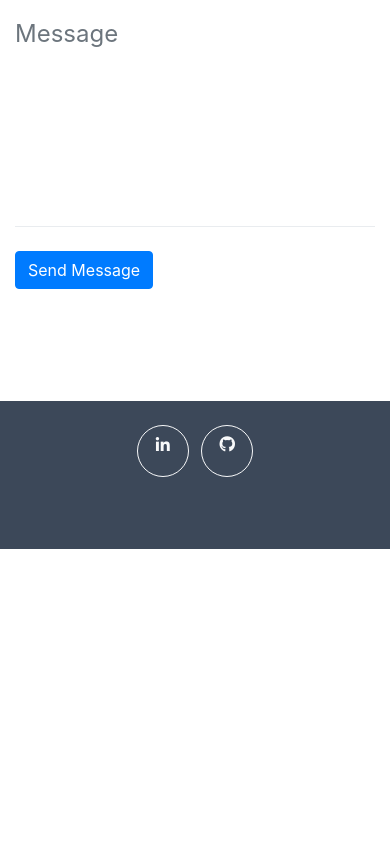
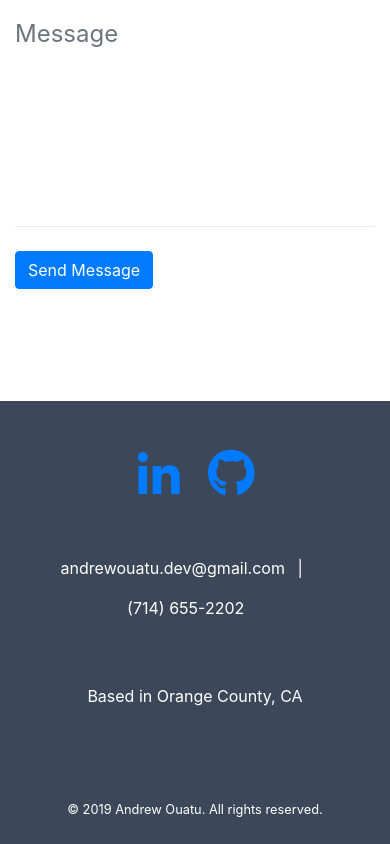
Before and after one commit to andrewouatu/portfolio, a website with bundled scripts: page index.html in a window 390 px wide. Shown: the part 2439-3283 px from the top of the page. Before the commit the page ends 2988 px from the top, so only its background shows below. Built offline with nearby package versions, Linux system fonts and the light colour scheme.

Commit message:
Completed footer edit

```diff
--- a/css/freelancer.css
+++ b/css/freelancer.css
@@ -258,6 +258,7 @@
 
 .portfolio-modal .portfolio-modal-dialog .close-button i {
   line-height: 38px;
+  color: #348AA7;
 }
 
 .portfolio-modal .portfolio-modal-dialog h2 {
@@ -340,11 +341,11 @@
 }
 
 a {
-  color: #348AA7;
+  color: #fff;
 }
 
-a:focus, a:hover, a:active {
-  color: #3C4859;
+a:hover{
+  color: #348AA7;
 }
 
 .btn {
@@ -383,6 +384,6 @@
 }
 
 .btn-secondary:hover, .btn-secondary:focus, .btn-secondary:active {
-  background-color: #1a252f;
-  border-color: #1a252f;
+  background-color: #3C4859;
+  border-color: #3C4859;
 }
--- a/css/portfolio.css
+++ b/css/portfolio.css
@@ -8,3 +8,15 @@
     width: 50%;
     margin: 0 auto;
 }
+
+/* Adds spacing to content within footer */
+#page-top .footer{
+    padding-top: 3rem;
+    padding-bottom: 0;
+}
+
+/* Adds space for elements on second row of footer */
+#page-top .footer .container .row:nth-child(2){
+    margin-top: 3%;
+    margin-right: 1%;
+}
--- a/index.html
+++ b/index.html
@@ -45,6 +45,9 @@
             </li>
             <li class="nav-item mx-0 mx-lg-1">
               <a class="nav-link py-3 px-0 px-lg-3 rounded js-scroll-trigger" href="#contact">Contact</a>
+            </li>
+            <li class="nav-item mx-0 mx-lg-1">
+                <a class="nav-link py-3 px-0 px-lg-3 rounded js-scroll-trigger" href="#about">Resume</a>
               </li>
           </ul>
         </div>
@@ -179,55 +182,64 @@
     </section>
 
     <!-- Footer -->
-    <!-- <footer class="footer text-center">
+    <footer class="footer text-center">
       <div class="container">
           <div class="row">
-          <div class="col-md-4 mb-5 mb-lg-0">
+              <div class="col-md-12 mb-5 mb-lg-0">
                 <ul class="list-inline mb-0">
                   <li class="list-inline-item">
-                <a class="btn btn-outline-light btn-social text-center rounded-circle" href="#">
-                  <i class="fab fa-fw fa-linkedin-in"></i>
+                    <a href="https://www.linkedin.com/in/andrewouatu/" target="blank">
+                      <i class="fab fa-fw fa-linkedin-in fa-3x"></i>
                     </a>
                   </li>
                   <li class="list-inline-item">
-                <a class="btn btn-outline-light btn-social text-center rounded-circle" href="#">
-                  <i class="fab fa-github"></i>
+                      <a href="https://github.com/andrewouatu" target="blank">
+                        <i class="fab fa-fw fa-github fa-3x"></i>
                       </a>
                   </li>
                 </ul>
               </div>
             </div>
-      </div>
-    </footer> -->
-
-    <!-- <div class="copyright py-4 text-center text-white">
-      <div class="container">
-        <small>Copyright &copy; 2019 Andrew Ouatu</small>
-      </div>
-    </div> -->
-
-    <div class="copyright py-4 text-center text-white">
-      <div class="container">
             <div class="row">
                 <div class="col-md-12 mb-5 mb-lg-0">
                     <ul class="list-inline mb-0">
                       <li class="list-inline-item">
-                <a class="btn btn-outline-light btn-social text-center rounded-circle" href="#">
-                  <i class="fab fa-fw fa-linkedin-in"></i>
-                </a>
+                        <p>
+                          andrewouatu.dev@gmail.com
+                        </p>
                       </li>
                       <li class="list-inline-item">
-                <a class="btn btn-outline-light btn-social text-center rounded-circle" href="#">
-                  <i class="fab fa-github"></i>
-                </a>
+                          <p>
+                            |
+                          </p>
+                        </li>
+                      <li class="list-inline-item">
+                          <p>
+                           (714) 655-2202
+                          </p>
+                      </li>
+                    </ul>
+                  </div>
+            </div>
+            <div class="row">
+                <div class="col-md-12 mb-5 mb-lg-0">
+                    <ul class="list-inline mb-0">
+                      <li class="list-inline-item">
+                          <p>
+                           Based in Orange County, CA
+                          </p>
                       </li>
                     </ul>
                  </div>
             </div>
           </div>
       </div>
-
-
+      <div class="copyright py-4 text-center text-white">
+          <div class="container">
+            <small>&copy; 2019 Andrew Ouatu. All rights reserved.</small>
+          </div>
+      </div>
+    </footer>
 
     <!-- Scroll to Top Button (Only visible on small and extra-small screen sizes) -->
     <div class="scroll-to-top d-lg-none position-fixed ">
```
Also changed, not shown: img/bear.png (added), img/bearcircle.png (added), img/gh.png (added), img/li.png (added), 1 other file. Lines whose indentation alone changed are shown as unchanged.
